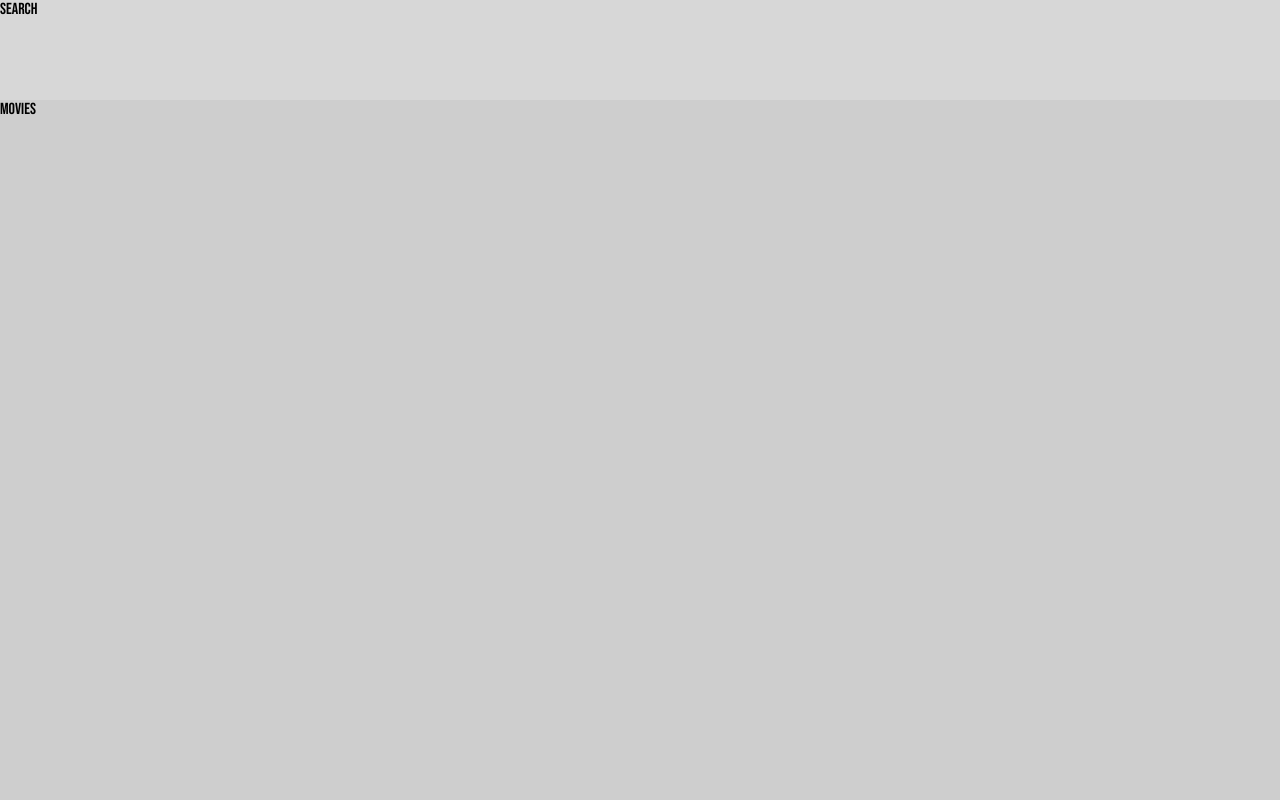
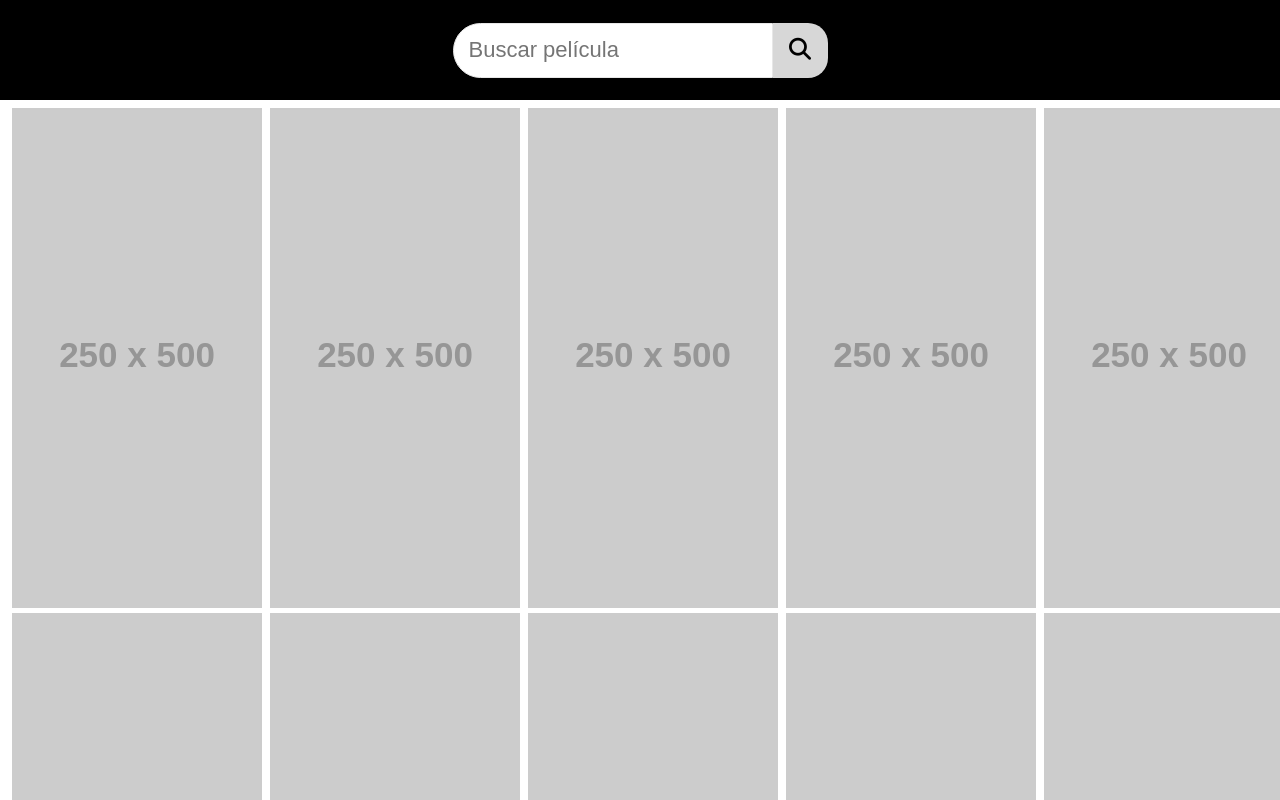
Before and after one commit to thewasta/themoviedb-front, a plain HTML site: page index.html in a window 1280 px wide. Drawn offline with Linux system fonts and the light colour scheme; placeholder pictures from the web are drawn by us.

Commit message:
Working on display

```diff
--- a/css/style.css
+++ b/css/style.css
@@ -16,21 +16,62 @@ a {
 }
 
 body {
-    overflow-y: hidden;
+    overflow: hidden;
     height: 100vh;
     font-family: 'Bebas Neue', cursive;
 }
 
 #container {
     height: 100%;
+    overflow: auto;
     display: grid;
     grid-template-rows: 100px auto;
 }
 
 .search-bar {
-    background: #d7d7d7;
+    width: 100vw;
+    display: flex;
+    align-items: center;
+    justify-content: center;
+    position: relative;
+    background: #000;
 }
 
-.movies {
-    background: #cecece;
+.search-bar div {
+    position: fixed;
+    display: flex;
 }
+
+.search-bar input {
+    outline: none;
+    border-radius: 30px 0 0 30px;
+    border: 1px solid #e7e7e7;
+    padding: 10px 15px;
+    height: 55px;
+    font-size: 22px;
+    color: #5a5a5a;
+}
+
+.search-bar button {
+    height: 55px;
+    width: 55px;
+    font-size: 22px;
+    background: #d7d7d7;
+    border: none;
+    border-top-right-radius: 20px;
+    border-bottom-right-radius: 20px;
+}
+
+.search-bar button:hover {
+    background: #c7c7c7;
+}
+
+.movies-grid {
+    padding: 8px;
+    display: grid;
+    grid-template-columns: repeat(5, 1fr);
+}
+
+.movies-grid .movie {
+    margin: 0 4px;
+}
--- a/index.html
+++ b/index.html
@@ -3,6 +3,7 @@
 <head>
     <meta charset="UTF-8">
     <title>IMDB</title>
+    <script src="https://kit.fontawesome.com/b844f8c6ba.js" crossorigin="anonymous"></script>
     <link href="https://fonts.googleapis.com/css?family=Bebas+Neue|Noto+Sans+KR|Noto+Serif&display=swap"
           rel="stylesheet">
     <link rel="stylesheet" href="css/style.css">
@@ -10,10 +11,62 @@
 <body>
 <div id="container">
     <div class="search-bar">
-        SEARCH
+        <div>
+            <input type="text" placeholder="Buscar película">
+            <button><i class="fas fa-search"></i></button>
+        </div>
     </div>
-    <div class="movies">
-        MOVIES
+    <div class="movies-grid">
+        <div class="movie">
+            <div class="face-front">
+                <img src="https://via.placeholder.com/250x500" alt="">
+            </div>
+        </div>
+        <div class="movie">
+            <div class="face-front">
+                <img src="https://via.placeholder.com/250x500" alt="">
+            </div>
+        </div>
+        <div class="movie">
+            <div class="face-front">
+                <img src="https://via.placeholder.com/250x500" alt="">
+            </div>
+        </div>
+        <div class="movie">
+            <div class="face-front">
+                <img src="https://via.placeholder.com/250x500" alt="">
+            </div>
+        </div>
+        <div class="movie">
+            <div class="face-front">
+                <img src="https://via.placeholder.com/250x500" alt="">
+            </div>
+        </div>
+        <div class="movie">
+            <div class="face-front">
+                <img src="https://via.placeholder.com/250x500" alt="">
+            </div>
+        </div>
+        <div class="movie">
+            <div class="face-front">
+                <img src="https://via.placeholder.com/250x500" alt="">
+            </div>
+        </div>
+        <div class="movie">
+            <div class="face-front">
+                <img src="https://via.placeholder.com/250x500" alt="">
+            </div>
+        </div>
+        <div class="movie">
+            <div class="face-front">
+                <img src="https://via.placeholder.com/250x500" alt="">
+            </div>
+        </div>
+        <div class="movie">
+            <div class="face-front">
+                <img src="https://via.placeholder.com/250x500" alt="">
+            </div>
+        </div>
     </div>
 </div>
 </body>
```
